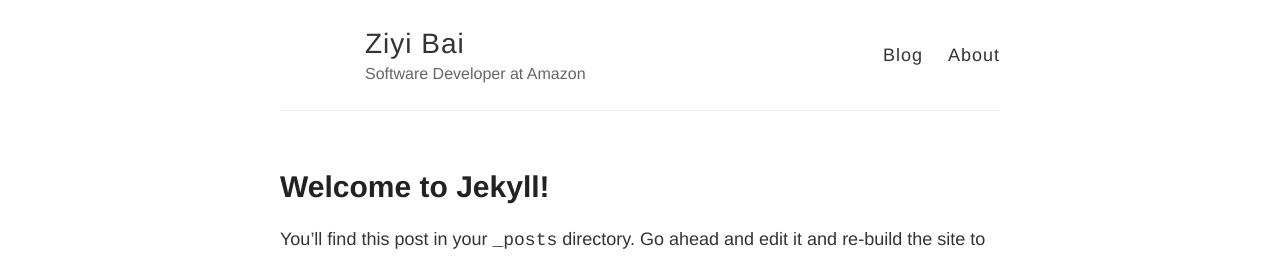
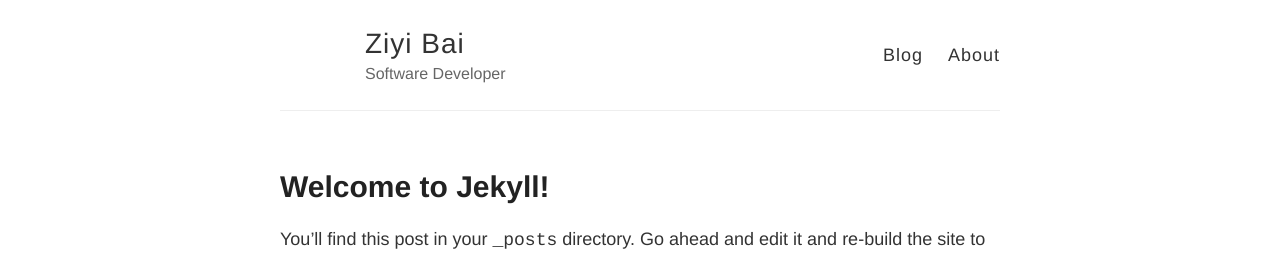
Before and after one commit to noisebai/noisebai.github.io, a Jekyll site: the page built from index.html, in a window 1280 px wide. Shown: the top 256 px of the page. Built offline with Jekyll 4.4.1, drawn with Linux system fonts in a browser that asks for light colours.

Commit message:
merge to master

```diff
--- a/_config.yml
+++ b/_config.yml
@@ -6,7 +6,7 @@
 name: Ziyi Bai
 
 # Short bio or description (displayed in the header)
-description: Software Developer at Amazon
+description: Software Developer
 
 # URL of your avatar or profile pic (you could use your GitHub profile pic)
 avatar:
```
Also changed, not shown: 4 other files.
